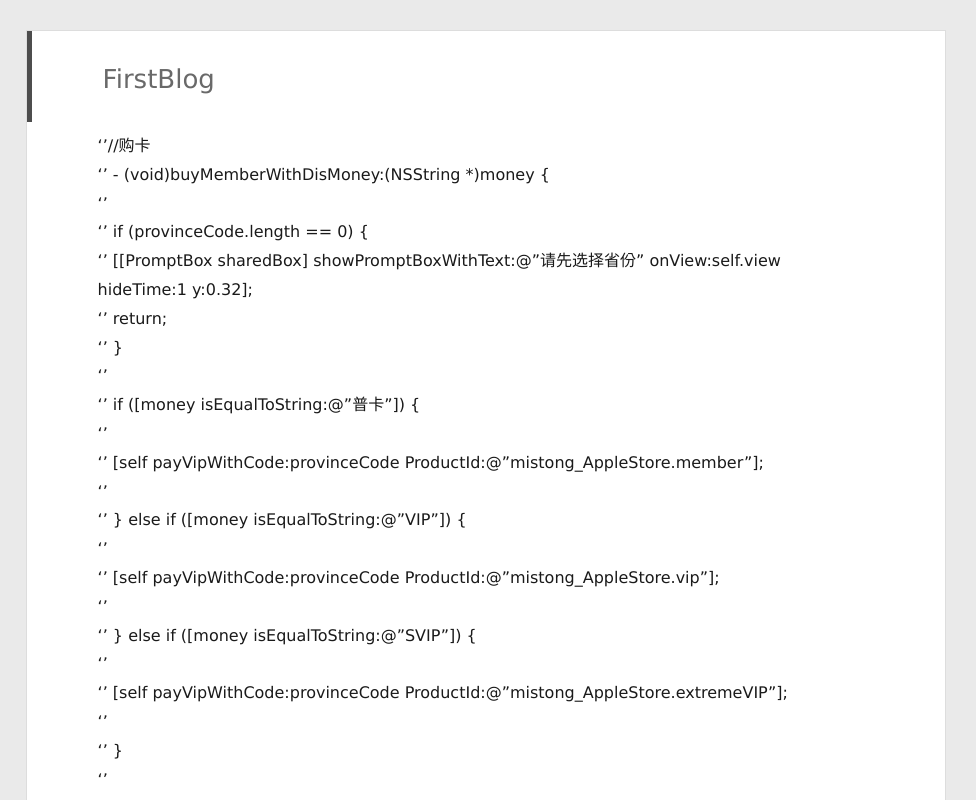
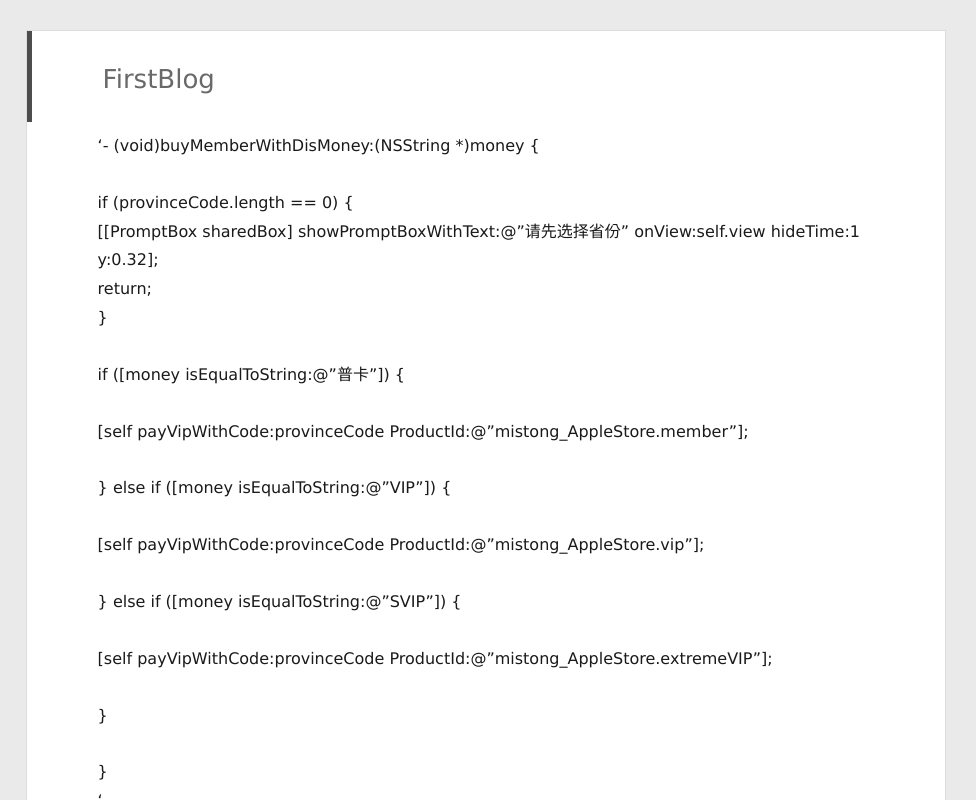
Before and after one commit to zhaoweizheng/zhaoweizheng.github.io, a plain HTML site: page index.html in a window 1280 px wide. Shown: the full height of the page, 304-1280 px from the left. Drawn offline with Linux system fonts and the light colour scheme.

Commit message:
Site updated: 2016-10-11 18:17:37

```diff
--- a/index.html
+++ b/index.html
@@ -155,7 +155,16 @@
 
     <div class="article-entry" itemprop="articleBody">
 
-        <p>‘’//购卡<br>‘’ - (void)buyMemberWithDisMoney:(NSString *)money {<br>‘’<br>‘’     if (provinceCode.length == 0) {<br>‘’         [[PromptBox sharedBox] showPromptBoxWithText:@”请先选择省份” onView:self.view hideTime:1 y:0.32];<br>‘’         return;<br>‘’     }<br>‘’<br>‘’     if ([money isEqualToString:@”普卡”]) {<br>‘’<br>‘’         [self payVipWithCode:provinceCode ProductId:@”mistong_AppleStore.member”];<br>‘’<br>‘’     } else if ([money isEqualToString:@”VIP”]) {<br>‘’<br>‘’         [self payVipWithCode:provinceCode ProductId:@”mistong_AppleStore.vip”];<br>‘’<br>‘’     } else if ([money isEqualToString:@”SVIP”]) {<br>‘’<br>‘’         [self payVipWithCode:provinceCode ProductId:@”mistong_AppleStore.extremeVIP”];<br>‘’<br>‘’     }<br>‘’<br>‘’<br>‘’ }</p>
+        <p>‘- (void)buyMemberWithDisMoney:(NSString *)money {</p>
+<p>if (provinceCode.length == 0) {<br>[[PromptBox sharedBox] showPromptBoxWithText:@”请先选择省份” onView:self.view hideTime:1 y:0.32];<br>return;<br>}</p>
+<p>if ([money isEqualToString:@”普卡”]) {</p>
+<p>[self payVipWithCode:provinceCode ProductId:@”mistong_AppleStore.member”];</p>
+<p>} else if ([money isEqualToString:@”VIP”]) {</p>
+<p>[self payVipWithCode:provinceCode ProductId:@”mistong_AppleStore.vip”];</p>
+<p>} else if ([money isEqualToString:@”SVIP”]) {</p>
+<p>[self payVipWithCode:provinceCode ProductId:@”mistong_AppleStore.extremeVIP”];</p>
+<p>}</p>
+<p>}<br>‘</p>
 
 
     </div>
```
Also changed, not shown: 2016/10/10/FirstBlog/index.html (+20 -5 lines).
